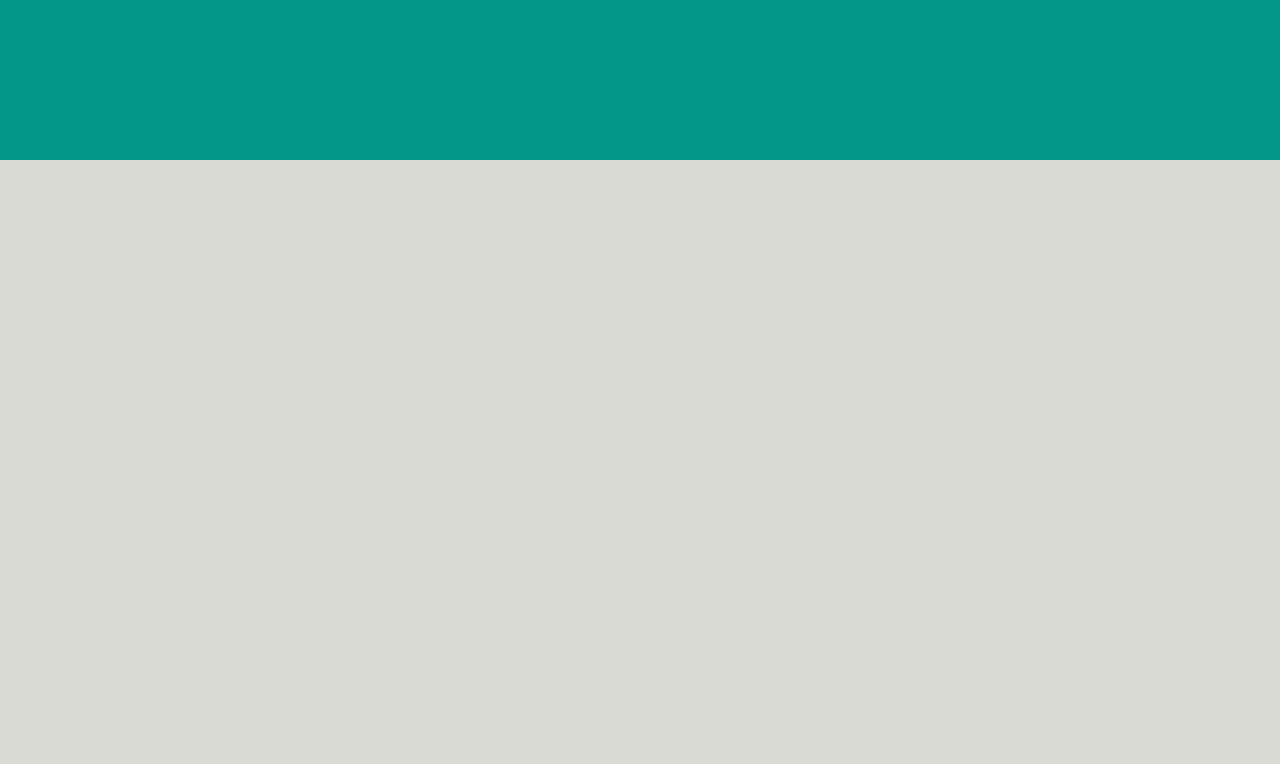
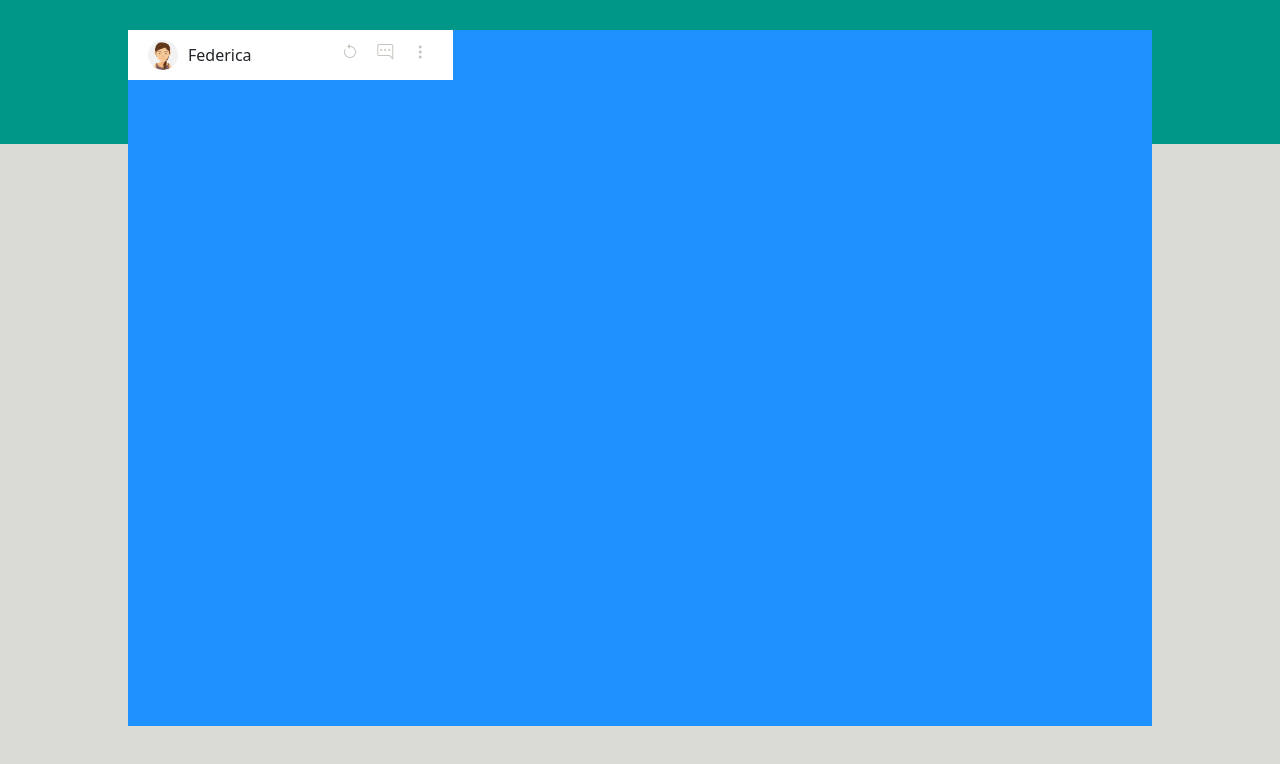
Before and after one commit to federicahu99/vue-boolzapp, a plain HTML site: page index.html in a window 1280 px wide. Drawn offline with nearby package versions, Linux system fonts and the light colour scheme.

Commit message:
user section

```diff
--- a/css/style.css
+++ b/css/style.css
@@ -1,6 +1,42 @@
+/* General */
+img {
+    height: 100%;
+}
+
 /* bg */
 
 #_bg {
     height: 100vh;
-    background-image: linear-gradient( #009688 0%,#009688 20%, #dadbd4 20%, #dadbd4 100%);
+    width: 100vw;
+    background-image: linear-gradient( #009688 0%,#009688 18%, #dadbd4 18%, #dadbd4 100%);
 }
+
+/* Body */
+
+#_container {
+    width: 80vw;
+    height: 87vh;
+    background-color: dodgerblue;
+    /* background-color: #e0d9d1; */
+    margin: 0 auto;
+    margin-top: 30px;
+}
+
+/* User top-left section*/
+
+#_user-name-option {
+    height: 50px;
+    padding: 10px;
+    background-color: white;
+}
+
+#_user-name img {
+    border-radius: 50%;
+    margin: 0 10px;
+}
+
+#_user-option .bi {
+    margin-right: 15px;
+    color:#c9c3bd;
+    font-weight: bolder;
+}
--- a/index.html
+++ b/index.html
@@ -20,10 +20,30 @@
 
     <title>Boolzapp</title>
     <div id="_bg">
-        <body>
+        <body id="_body" class="d-flex justify-content-center">
+            <div id="_container">
+
+                <div class="row">
+                    <!-- colonna di sinistra -->
+                    <div class="col-4">
+                        <section id="_user-name-option"  class="d-flex justify-content-between align">
+                            <div id="_user-name"  class="d-flex align-items-center">
+                                <img src="img/avatar_io.jpg" alt="mia-foto">
+                                <div id="_nome-user">Federica</div>
+                            </div>
+                            <div id="_user-option">
+                                <i class="bi bi-arrow-counterclockwise"></i>
+                                <i class="bi bi-chat-right-dots"></i>
+                                <i class="bi bi-three-dots-vertical"></i>
+                            </div>
+                        </section>
+                    </div>
+                    <div class="col-6"></div>
+                </div>
 
 
+            </div>
         <script src="js/script.js"></script>
-    </body>
-</div>
+        </body>
+    </div>
 </html>
```
